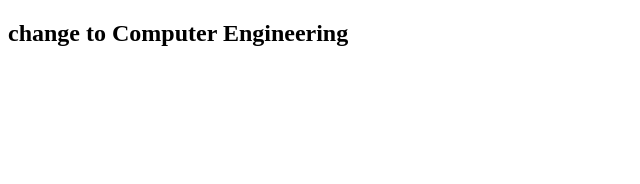
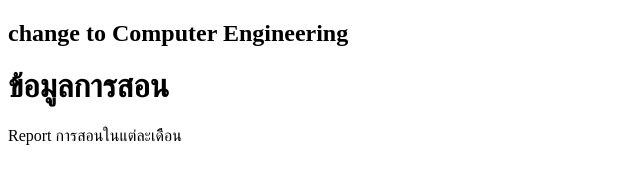
Before and after one commit to arpepe/arpepeGit2024, a plain HTML site: page index.html in a window 1280 px wide. Shown: the whole page, without its empty margins (0-640 px from the left). Drawn offline with Linux system fonts and the light colour scheme.

```diff
--- a/index.html
+++ b/index.html
@@ -4,9 +4,15 @@
     <meta charset="UTF-8">
     <meta name="viewport" content="width=device-width, initial-scale=1.0">
     <title>DR-arpepe Git</title>
-    <h2>change to Computer Engineering</h2>
+   <style>
+        p{
+            color: color(rec2020 red green blue);
+        }
+   </style>
 </head>
 <body>
-
+     <h2>change to Computer Engineering</h2>
+    <h1>ข้อมูลการสอน</h1>
+    <p>Report การสอนในแต่ละเดืือน</p>
 </body>
 </html>
```
